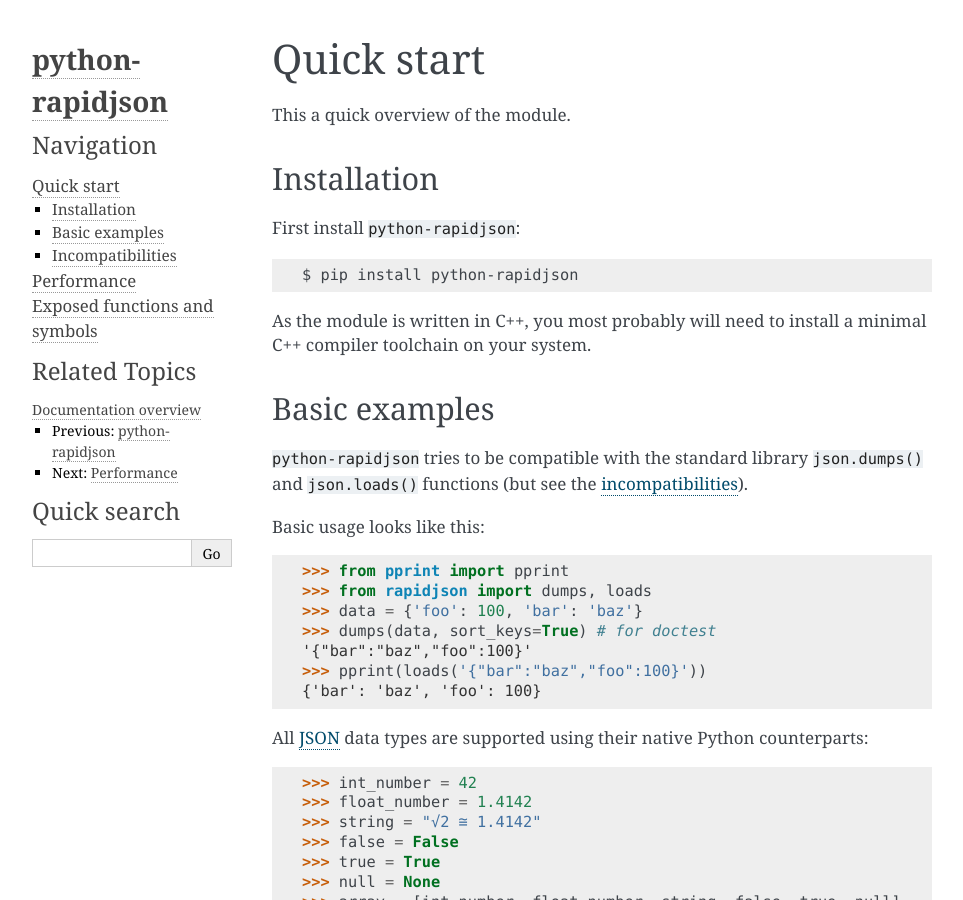
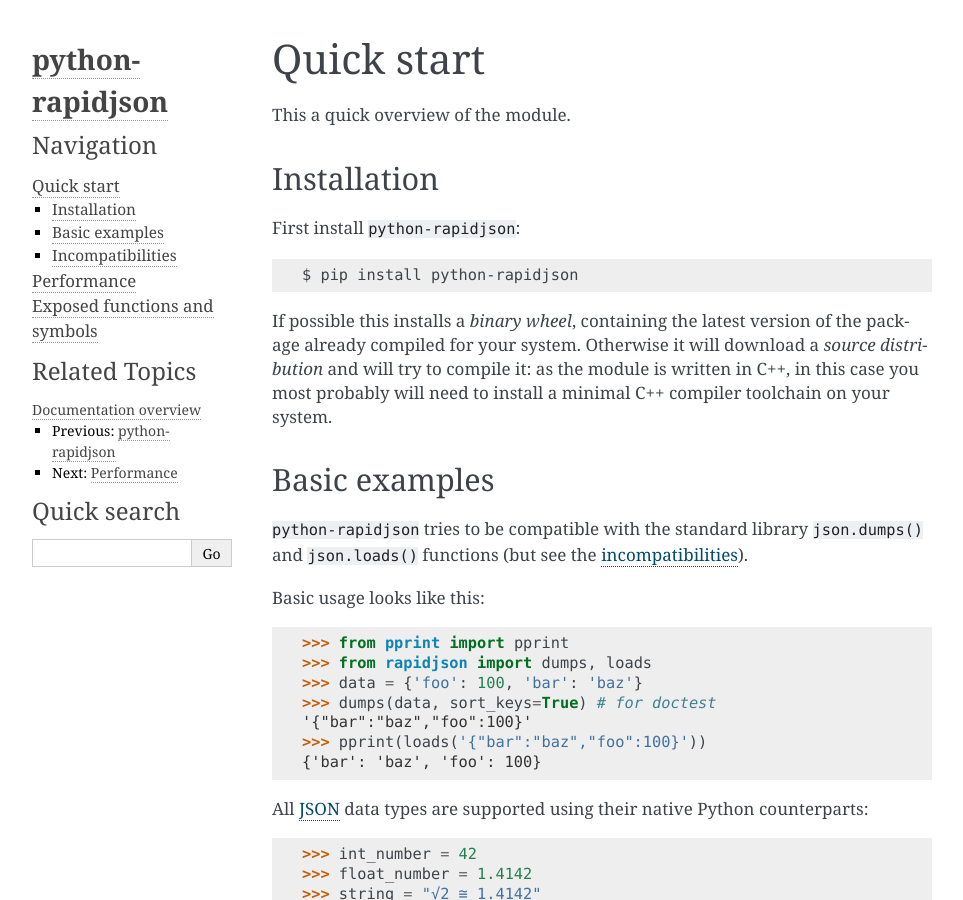
Before and after one commit to python-rapidjson/python-rapidjson, a Sphinx documentation site: the page built from docs/quickstart.rst, in a window 1280 px wide and 900 px high. Shown: the whole window, without its empty margins (148-1111 px from the left). Built offline with Sphinx 7.4.7, drawn with Linux system fonts in a browser that asks for light colours.

Commit message:
Mention the availability of binary wheels for some supported systems

```diff
--- a/docs/quickstart.rst
+++ b/docs/quickstart.rst
@@ -21,8 +21,10 @@ First install ``python-rapidjson``:
 
     $ pip install python-rapidjson
 
-As the module is written in C++, you most probably will need to install a minimal C++
-compiler toolchain on your system.
+If possible this installs a *binary wheel*, containing the latest version of the package
+already compiled for your system.  Otherwise it will download a *source distribution* and
+will try to compile it: as the module is written in C++, in this case you most probably
+will need to install a minimal C++ compiler toolchain on your system.
 
 
 Basic examples
```
